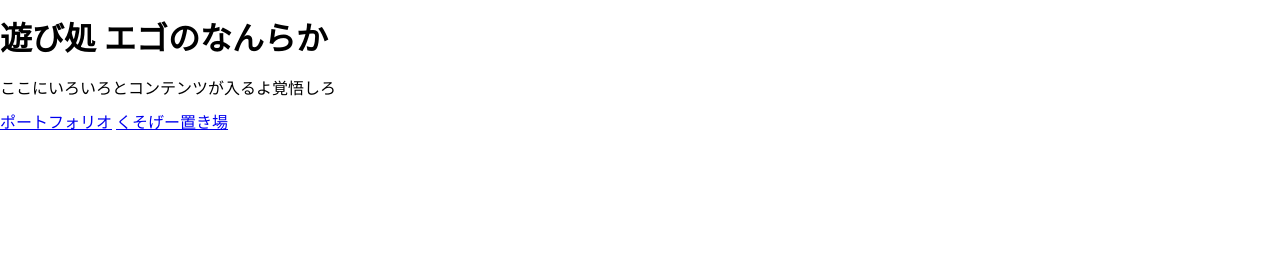
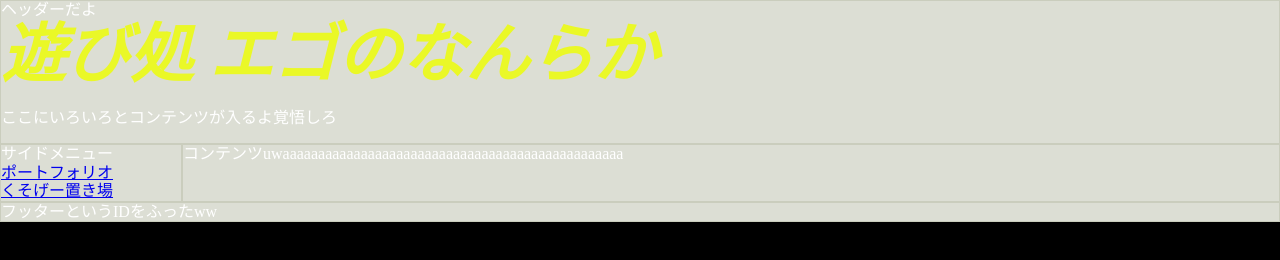
Before and after one commit to Nannraka/ego-no-nanraka, a plain HTML site: page public/index.html in a window 1280 px wide. Drawn offline with Linux system fonts and the light colour scheme.

Commit message:
ajust layout

```diff
--- a/public/css/style.css
+++ b/public/css/style.css
@@ -1,3 +1,43 @@
+
+body {
+    color: #ffffff;
+    background-color: #000000;
+    background-repeat: no-repeat;
+}
+
 h1 {
+    color				: #eaf827 ;
+	font-size			: 400% ;
+	font-weight			: bold ;
+	font-style			: oblique ;
+	margin				: 0px ;
+}
 
+header {
+    background-color: #dcded4;
+    border: 1px solid #cacdbd;
 }
+
+main .flexbox{
+    display: flex;
+    flex-wrap: wrap-reverse;
+}
+
+div#sidemenu {
+    background-color: #dcded4;
+    border: 1px solid #cacdbd;
+    flex-basis: 180px;
+    flex-grow: 0;
+}
+
+div#contents {
+    background-color: #dcded4;
+    border: 1px solid #cacdbd;
+    flex-basis: 720px;
+    flex-grow: 1;
+}
+
+footer {
+    background-color: #dcded4;
+    border: 1px solid #cacdbd;
+}
--- a/public/index.html
+++ b/public/index.html
@@ -9,11 +9,32 @@
 </head>
 
 <body>
-  <h1>遊び処 エゴのなんらか</h1>
-  <p>ここにいろいろとコンテンツが入るよ覚悟しろ</p>
 
-  <a href="portfolio.html">ポートフォリオ</a>
-  <a href="gamelist.html">くそげー置き場</a>
+  <header>
+    ヘッダーだよ
+    <h1>遊び処 エゴのなんらか</h1>
+    <p>ここにいろいろとコンテンツが入るよ覚悟しろ</p>
+  </header>
+
+  <main>
+    <!--ココを横並びにしたい-->
+    <div class="flexbox">
+      <div id="sidemenu">
+        サイドメニュー<br>
+        <a href="portfolio.html">ポートフォリオ</a><br>
+        <a href="gamelist.html">くそげー置き場</a>
+      </div>
+
+      <div id="contents">
+        コンテンツuwaaaaaaaaaaaaaaaaaaaaaaaaaaaaaaaaaaaaaaaaaaaaaaaa
+      </div>
+    </div>
+  </main>
+
+  <footer>
+    フッターというIDをふったww
+  </footer>
+
 </body>
 
 </html>
```
